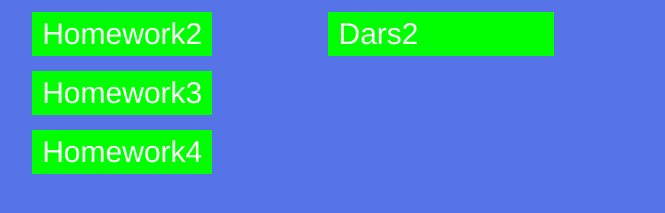
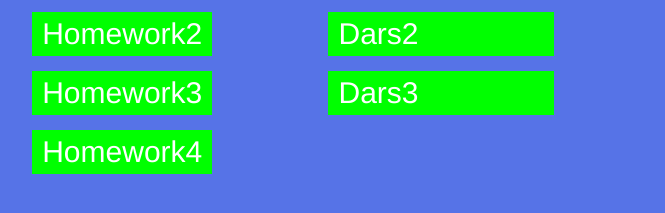
Before and after one commit to bexruzFrontDev/portfolio-Ulugbek, a plain HTML site: page index.html in a window 1280 px wide. Shown: the part 261-474 px from the top of the page, 114-779 px from the left. Drawn offline with Linux system fonts and the light colour scheme; grey boxes are pictures that could not be loaded.

Commit message:
Update index.html

```diff
--- a/index.html
+++ b/index.html
@@ -20,6 +20,7 @@
             <h2>Darsdagi ishlari</h2>
             <a href="https://bexruzfrontdev.github.io/ulugbek/">Dars1</a>
             <a href="https://bexruzfrontdev.github.io/figma.Ulugbek/">Dars2</a>
+            <a href="https://bexruzfrontdev.github.io/basketboll.Ulugbek/">Dars3</a>
         </div>
         <img src="https://img.freepik.com/premium-photo/cute-3d-boy-avatar-character_914455-601.jpg" alt="">
     </main>
```
